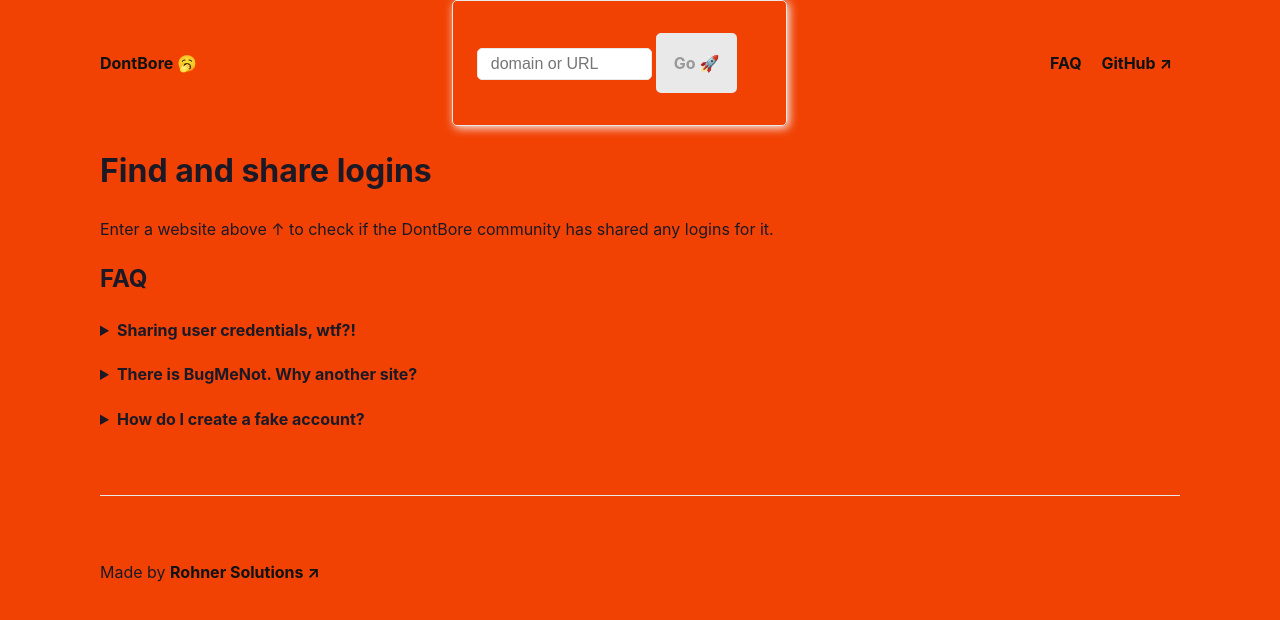
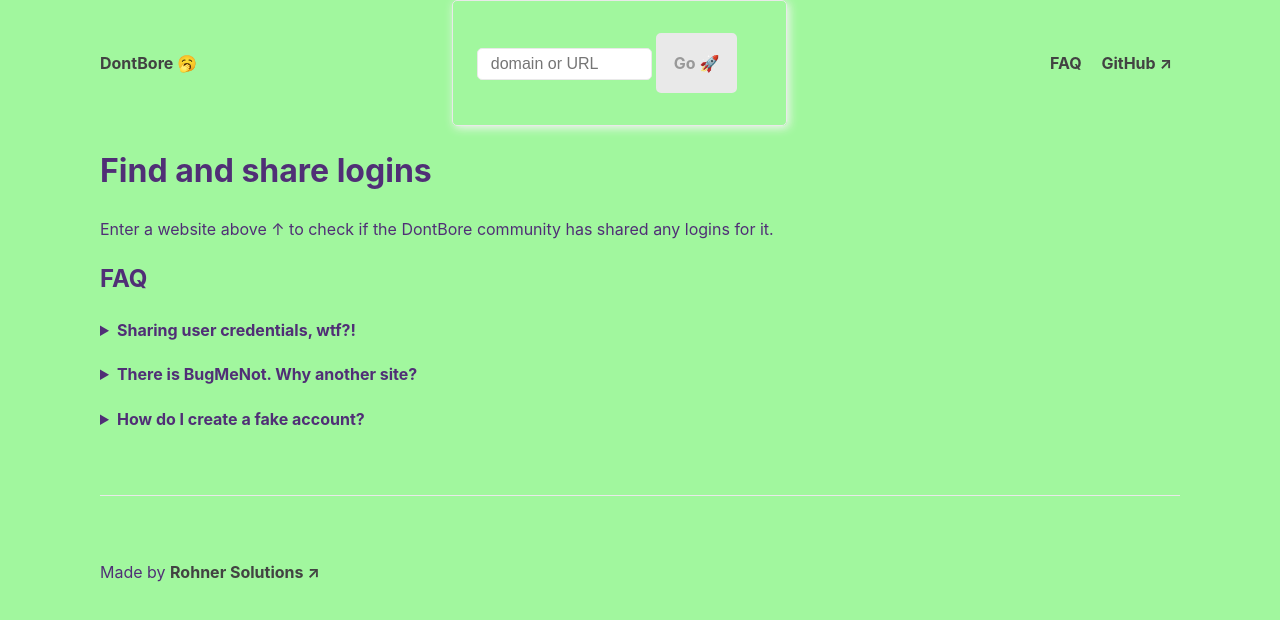
Before and after one commit to midzer/dontbore, a SvelteKit app: page / in a window 1280 px wide. Shown: the top 620 px of the page. Built offline with nearby package versions, Linux system fonts and the light colour scheme.

Commit message:
tweak colors

```diff
--- a/src/app.css
+++ b/src/app.css
@@ -4,15 +4,15 @@
     --active-brightness: 0.85;
     --border-radius: 5px;
     --box-shadow: 2px 2px 10px;
-    --color-accent: #f1420415;
-    --color-bg: #f14204;
+    --color-accent: #a1f79e15;
+    --color-bg: #a1f79e;
     --color-bg-secondary: #e9e9e9;
-    --color-link: #111111;
+    --color-link: #424242;
     --color-secondary: #920de9;
     --color-secondary-accent: #920de90b;
     --color-shadow: #f4f4f4;
-    --color-table: #111111;
-    --color-text: #1c1927;
+    --color-table: #424242;
+    --color-text: #502f76;
     --color-text-secondary: #999;
     --font-family: -apple-system, BlinkMacSystemFont, "Segoe UI", Roboto, Oxygen-Sans, Ubuntu, Cantarell, "Helvetica Neue", sans-serif;
     --hover-brightness: 1.2;
@@ -27,15 +27,15 @@
 
 @media (prefers-color-scheme: dark) {
     :root {
-        --color-accent: #0097fc4f;
-        --color-bg: #1c1927;
+        --color-accent: #502f764f;
+        --color-bg: #502f76;
         --color-bg-secondary: #555;
-        --color-link: #fff;
+        --color-link: #dfdfdf;
         --color-secondary: #e20de9;
         --color-secondary-accent: #e20de94f;
         --color-shadow: #bbbbbb20;
-        --color-table: #fff;
-        --color-text: #f14204;
+        --color-table: #dfdfdf;
+        --color-text: #a1f79e;
         --color-text-secondary: #aaa;
         --hover-brightness: 0.8;
     }
```
